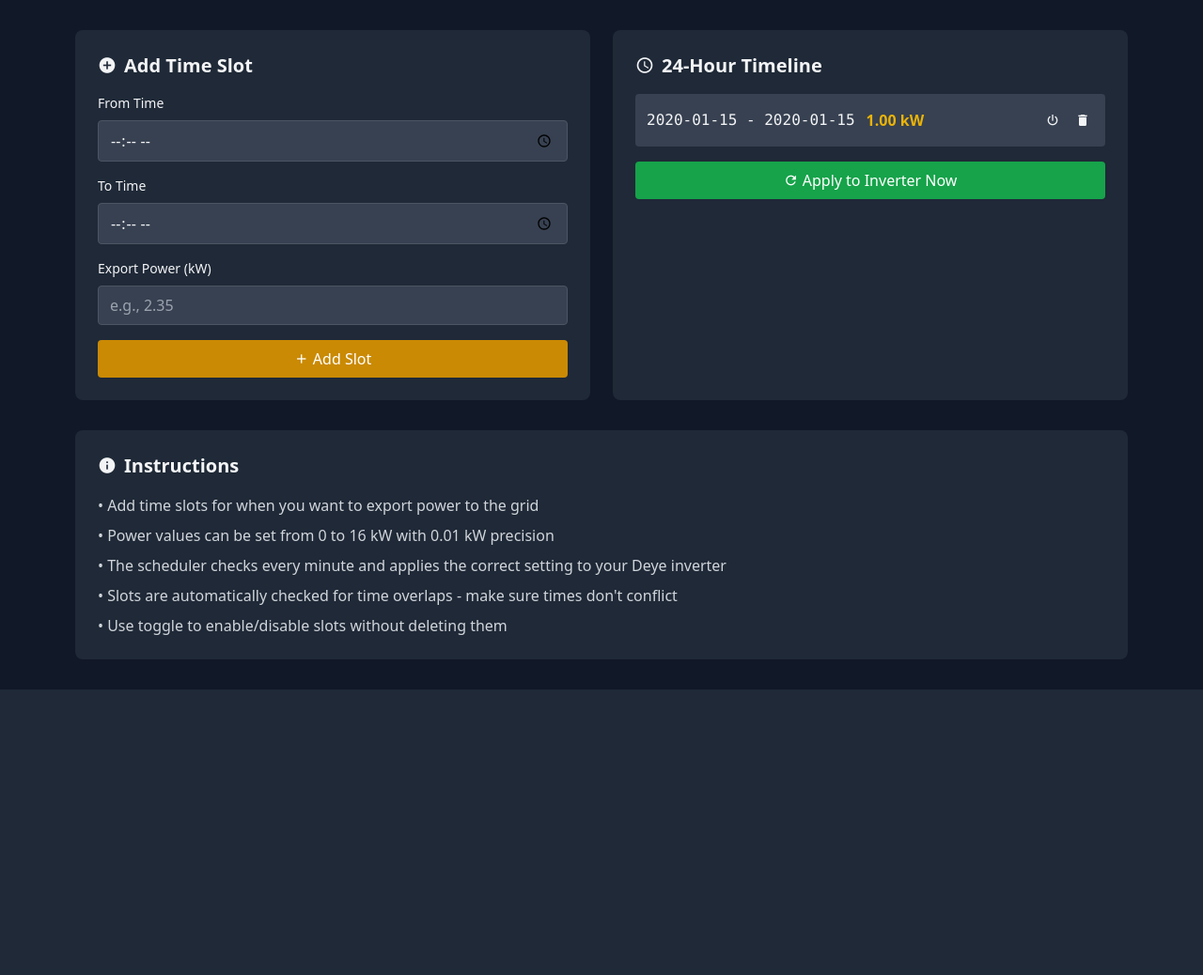
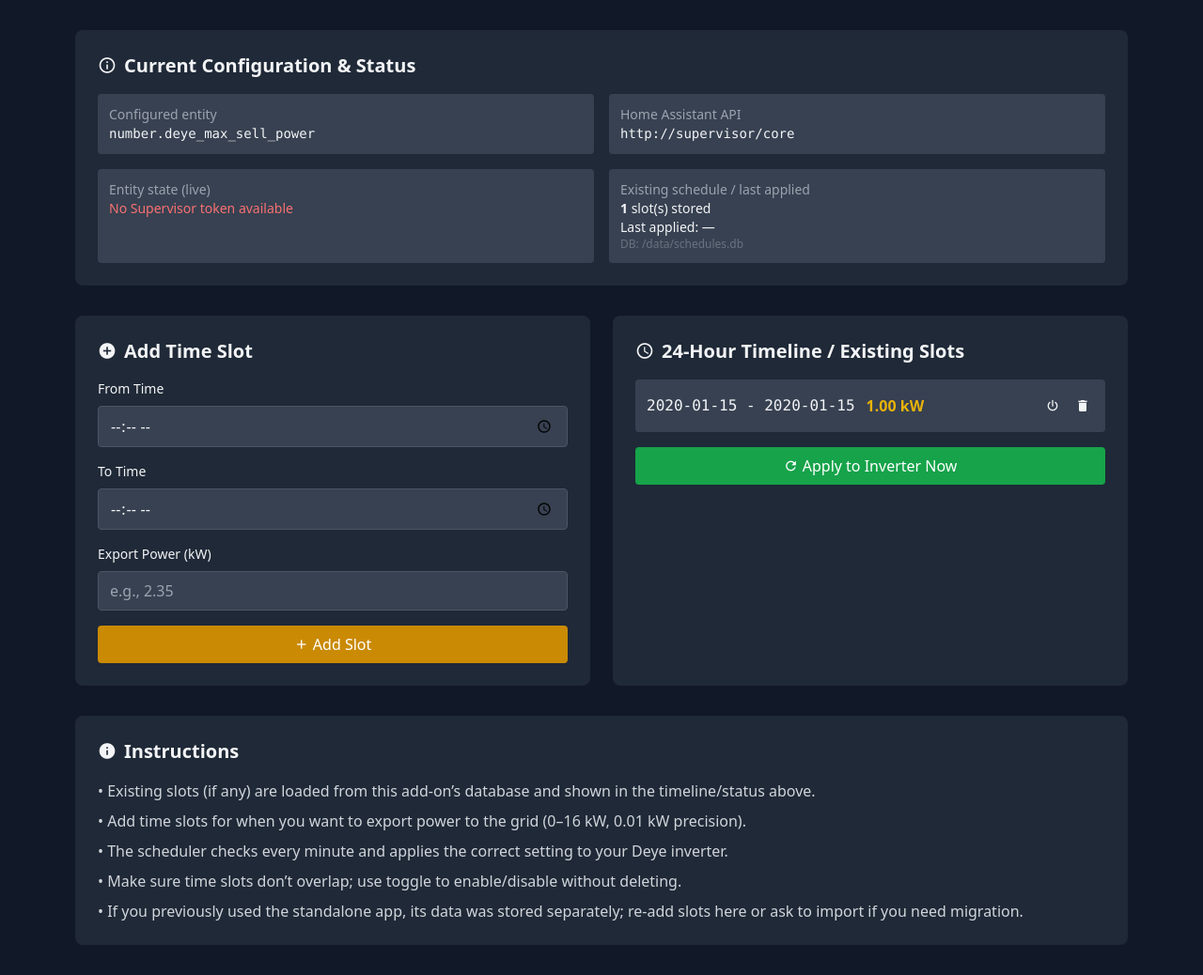
Before and after one commit to maverik-77/deye-export-manager, a FastAPI app: page / in a window 1280 px wide. Shown: the part 100-1138 px from the top of the page at 94% size. Before the commit the page ends 834 px from the top, so only its background shows below. Run offline with FastAPI, Linux system fonts and the light colour scheme; tables that the repository leaves empty hold one stand-in row (values such as "Sample post"); parts of the project's set-up code (start-up, migrations or seed data) failed here and were passed over; some libraries are stand-ins or nearby versions.

Commit message:
Show existing config/status and slots in UI (v1.0.3)

```diff
--- a/deye_export_manager/config.yaml
+++ b/deye_export_manager/config.yaml
@@ -1,5 +1,5 @@
 name: "Deye Export Manager"
-version: "1.0.2"
+version: "1.0.3"
 slug: "deye_export_manager"
 description: "Custom export scheduler for Deye inverters with 24-hour schedule management"
 url: "https://github.com/your-repo/deye-export-manager"
--- a/deye_export_manager/main.py
+++ b/deye_export_manager/main.py
@@ -85,6 +85,49 @@ async def apply_to_ha(power_watts: int):
         print(f"Error applying to HA: {e}")
         return False
 
+
+async def get_ha_entity_state():
+    if not HA_TOKEN:
+        return {"ok": False, "error": "No Supervisor token available"}
+    try:
+        async with httpx.AsyncClient() as client:
+            response = await client.get(
+                f"{HA_URL}/api/states/{DEYE_ENTITY}",
+                headers={"Authorization": f"Bearer {HA_TOKEN}", "Content-Type": "application/json"},
+                timeout=10.0,
+            )
+            if response.status_code == 404:
+                return {"ok": False, "error": f"Entity not found: {DEYE_ENTITY}"}
+            if response.status_code >= 400:
+                return {"ok": False, "error": f"HA API error {response.status_code}"}
+            data = response.json()
+            attrs = data.get("attributes") or {}
+            return {
+                "ok": True,
+                "entity_id": data.get("entity_id", DEYE_ENTITY),
+                "state": data.get("state"),
+                "friendly_name": attrs.get("friendly_name"),
+                "unit": attrs.get("unit_of_measurement"),
+                "min": attrs.get("min"),
+                "max": attrs.get("max"),
+                "step": attrs.get("step"),
+                "last_changed": data.get("last_changed"),
+            }
+    except Exception as e:
+        return {"ok": False, "error": str(e)}
+
+
+def get_last_applied():
+    try:
+        conn = sqlite3.connect(DB_PATH)
+        c = conn.cursor()
+        c.execute("SELECT value FROM settings WHERE key='last_applied'")
+        row = c.fetchone()
+        conn.close()
+        return row[0] if row else None
+    except Exception:
+        return None
+
 def check_and_apply_schedule():
     conn = sqlite3.connect(DB_PATH)
     conn.row_factory = sqlite3.Row
@@ -129,7 +172,18 @@ async def index(request: Request):
     conn.close()
     template = env.get_template("index.html")
     root_path = request.scope.get("root_path", "")
-    return HTMLResponse(template.render(request=request, slots=slots, root_path=root_path))
+    ha_status = await get_ha_entity_state()
+    last_applied = get_last_applied()
+    return HTMLResponse(template.render(
+        request=request,
+        slots=slots,
+        root_path=root_path,
+        ha_status=ha_status,
+        deye_entity=DEYE_ENTITY,
+        ha_url=HA_URL,
+        last_applied=last_applied,
+        db_path=DB_PATH,
+    ))
 
 @app.post("/add_slot")
 async def add_slot(request: Request, start_time: str = Form(...), end_time: str = Form(...), power_kw: float = Form(...)):
@@ -175,6 +229,17 @@ async def api_slots():
     conn.close()
     return JSONResponse(slots)
 
+@app.get("/api/status")
+async def api_status():
+    ha_status = await get_ha_entity_state()
+    return JSONResponse({
+        "deye_entity": DEYE_ENTITY,
+        "ha_url": HA_URL,
+        "ha_status": ha_status,
+        "last_applied_watts": get_last_applied(),
+        "db_path": DB_PATH,
+    })
+
 @app.post("/api/apply_now")
 async def api_apply_now(request: Request):
     check_and_apply_schedule()
--- a/deye_export_manager/templates/index.html
+++ b/deye_export_manager/templates/index.html
@@ -16,6 +16,39 @@
             </h1>
             <p class="text-gray-400 mt-2">Manage 24-hour export schedule for your Deye inverter</p>
         </header>
+
+        <div class="bg-gray-800 rounded-lg p-6 mb-8">
+            <h2 class="text-xl font-semibold mb-4 flex items-center gap-2">
+                <i class="mdi mdi-information-outline"></i>
+                Current Configuration &amp; Status
+            </h2>
+            <div class="grid md:grid-cols-2 gap-4 text-sm">
+                <div class="bg-gray-700 rounded p-3">
+                    <div class="text-gray-400">Configured entity</div>
+                    <div class="font-mono break-all">{{ deye_entity }}</div>
+                </div>
+                <div class="bg-gray-700 rounded p-3">
+                    <div class="text-gray-400">Home Assistant API</div>
+                    <div class="font-mono break-all">{{ ha_url }}</div>
+                </div>
+                <div class="bg-gray-700 rounded p-3">
+                    <div class="text-gray-400">Entity state (live)</div>
+                    {% if ha_status and ha_status.ok %}
+                        <div><span class="font-semibold">{{ ha_status.state }}</span>{% if ha_status.unit %} {{ ha_status.unit }}{% endif %}</div>
+                        {% if ha_status.friendly_name %}<div class="text-gray-400">{{ ha_status.friendly_name }}</div>{% endif %}
+                        {% if ha_status.last_changed %}<div class="text-gray-500 text-xs">Last changed: {{ ha_status.last_changed }}</div>{% endif %}
+                    {% else %}
+                        <div class="text-red-400">{{ ha_status.error if ha_status else 'Unavailable' }}</div>
+                    {% endif %}
+                </div>
+                <div class="bg-gray-700 rounded p-3">
+                    <div class="text-gray-400">Existing schedule / last applied</div>
+                    <div><span class="font-semibold">{{ slots|length }}</span> slot(s) stored</div>
+                    <div>Last applied: {% if last_applied is not none %}{{ last_applied }} W{% else %}—{% endif %}</div>
+                    <div class="text-gray-500 text-xs break-all">DB: {{ db_path }}</div>
+                </div>
+            </div>
+        </div>
 
         <div class="grid md:grid-cols-2 gap-6 mb-8">
             <div class="bg-gray-800 rounded-lg p-6">
@@ -45,7 +78,7 @@
             <div class="bg-gray-800 rounded-lg p-6">
                 <h2 class="text-xl font-semibold mb-4 flex items-center gap-2">
                     <i class="mdi mdi-clock-outline"></i>
-                    24-Hour Timeline
+                    24-Hour Timeline / Existing Slots
                 </h2>
                 <div class="space-y-2 max-h-64 overflow-y-auto">
                     {% for slot in slots %}
@@ -69,7 +102,7 @@
                     </div>
                     {% endfor %}
                     {% if not slots %}
-                    <p class="text-gray-400 text-center py-4">No time slots added yet</p>
+                    <p class="text-gray-400 text-center py-4">No time slots added yet (or none stored in this add-on's database).</p>
                     {% endif %}
                 </div>
                 <form action="{{ root_path }}/api/apply_now" method="post" class="mt-4">
@@ -86,11 +119,11 @@
                 Instructions
             </h2>
             <ul class="space-y-2 text-gray-300">
-                <li>• Add time slots for when you want to export power to the grid</li>
-                <li>• Power values can be set from 0 to 16 kW with 0.01 kW precision</li>
-                <li>• The scheduler checks every minute and applies the correct setting to your Deye inverter</li>
-                <li>• Slots are automatically checked for time overlaps - make sure times don't conflict</li>
-                <li>• Use toggle to enable/disable slots without deleting them</li>
+                <li>• Existing slots (if any) are loaded from this add-on’s database and shown in the timeline/status above.</li>
+                <li>• Add time slots for when you want to export power to the grid (0–16 kW, 0.01 kW precision).</li>
+                <li>• The scheduler checks every minute and applies the correct setting to your Deye inverter.</li>
+                <li>• Make sure time slots don’t overlap; use toggle to enable/disable without deleting.</li>
+                <li>• If you previously used the standalone app, its data was stored separately; re-add slots here or ask to import if you need migration.</li>
             </ul>
         </div>
     </div>
```
